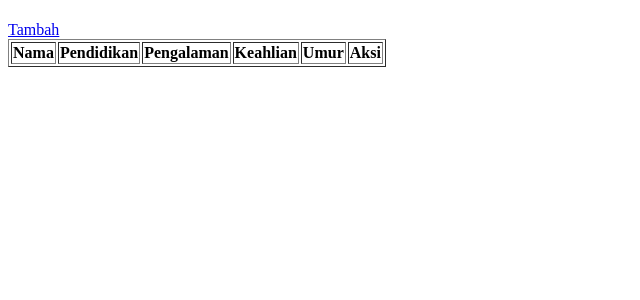
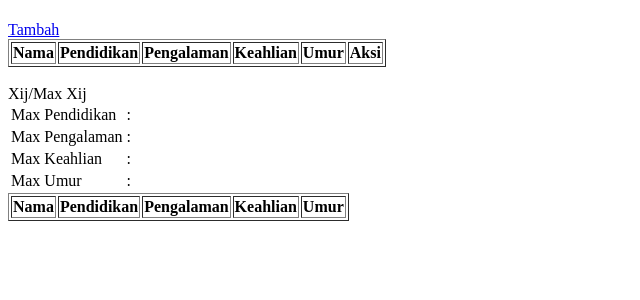
Before and after one commit to padlian/spkunpab, a PHP site: page / in a window 1280 px wide. Shown: the top 300 px of the page, without its empty margins (0-640 px from the left). Run offline with PHP 8.4, Linux system fonts and the light colour scheme; data that the repository does not hold is empty.

Commit message:
selesai xij/maxxij

```diff
--- a/index.php
+++ b/index.php
@@ -47,5 +47,96 @@
 		}
 	?>
 </table>
+<br/>
+Xij/Max Xij
+	<?php
+		// ambil max pendidikan
+		$query_pendidikan = "SELECT MAX(pendidikan) AS pendidikan FROM data_alternatif";
+		$data_pendidikan = $koneksi->query($query_pendidikan);
+		$max_pendidikan = $data_pendidikan->fetch_array();
+		$max_pendidikan = $max_pendidikan[0];
+
+		// ambil max pengalaman
+		$query_pengalaman = "SELECT MAX(pengalaman) AS pengalaman FROM data_alternatif";
+		$data_pengalaman = $koneksi->query($query_pengalaman);
+		$max_pengalaman = $data_pengalaman->fetch_array();
+		$max_pengalaman = $max_pengalaman[0];
+
+		// ambil max keahlian
+		$query_keahlian = "SELECT MAX(keahlian) AS keahlian FROM data_alternatif";
+		$data_keahlian = $koneksi->query($query_keahlian);
+		$max_keahlian = $data_keahlian->fetch_array();
+		$max_keahlian = $max_keahlian[0];
+
+		// ambil max umur
+		$query_umur = "SELECT MAX(umur) AS umur FROM data_alternatif";
+		$data_umur = $koneksi->query($query_umur);
+		$max_umur = $data_umur->fetch_array();
+		$max_umur = $max_umur[0];
+
+	?>
+	<table>
+		<tr>
+			<td>Max Pendidikan</td>
+			<td>:</td>
+			<td><?= $max_pendidikan ?></td>
+		</tr>
+		<tr>
+			<td>Max Pengalaman</td>
+			<td>:</td>
+			<td><?= $max_pengalaman ?></td>
+		</tr>
+		<tr>
+			<td>Max Keahlian</td>
+			<td>:</td>
+			<td><?= $max_keahlian ?></td>
+		</tr>
+		<tr>
+			<td>Max Umur</td>
+			<td>:</td>
+			<td><?= $max_umur ?></td>
+		</tr>
+	</table>
+
+	<table border="1">
+		<tr>
+			<th>Nama</th>
+			<th>Pendidikan</th>
+			<th>Pengalaman</th>
+			<th>Keahlian</th>
+			<th>Umur</th>
+		</tr>
+	<?php
+		$result2 = $koneksi->query($query);
+		while($data = $result2->fetch_array())
+		{
+			$nama = $data['nama'];
+			$pendidikan = $data['pendidikan'];
+			$pengalaman = $data['pengalaman'];
+			$keahlian = $data['keahlian'];
+			$umur = $data['umur'];
+
+			$pendidikan_hasil = $pendidikan/$max_pendidikan;
+			$pengalaman_hasil = $pengalaman/$max_pengalaman;
+			$keahlian_hasil = $keahlian/$max_keahlian;
+			$umur_hasil = $umur/$max_umur;
+
+			$pendidikan_string = $pendidikan." / ".$max_pendidikan." = ".$pendidikan_hasil;
+			$pengalaman_string = $pengalaman." / ".$max_pengalaman." = ".$pengalaman_hasil;
+			$keahlian_string = $keahlian." / ".$max_keahlian." = ".$keahlian_hasil;
+			$umur_string = $umur." / ".$max_umur." = ".$umur_hasil;
+
+			?>
+			<tr>
+				<td><?= $nama ?></td>
+				<td><?= $pendidikan_string ?></td>
+				<td><?= $pengalaman_string ?></td>
+				<td><?= $keahlian_string ?></td>
+				<td><?= $umur_string ?></td>
+			</tr>
+			<?php
+		}
+	?>
+	</table>
 </body>
 </html>
```
